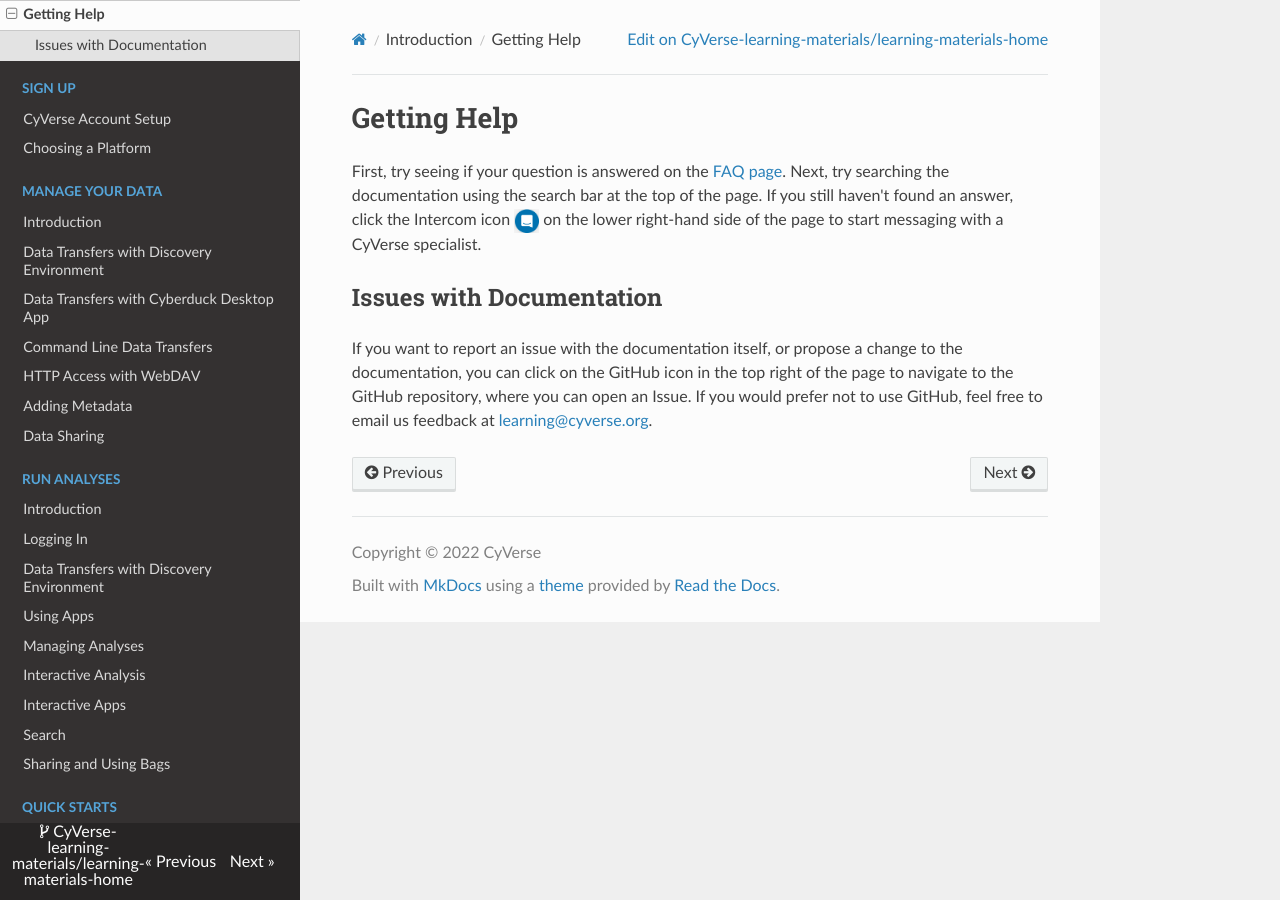
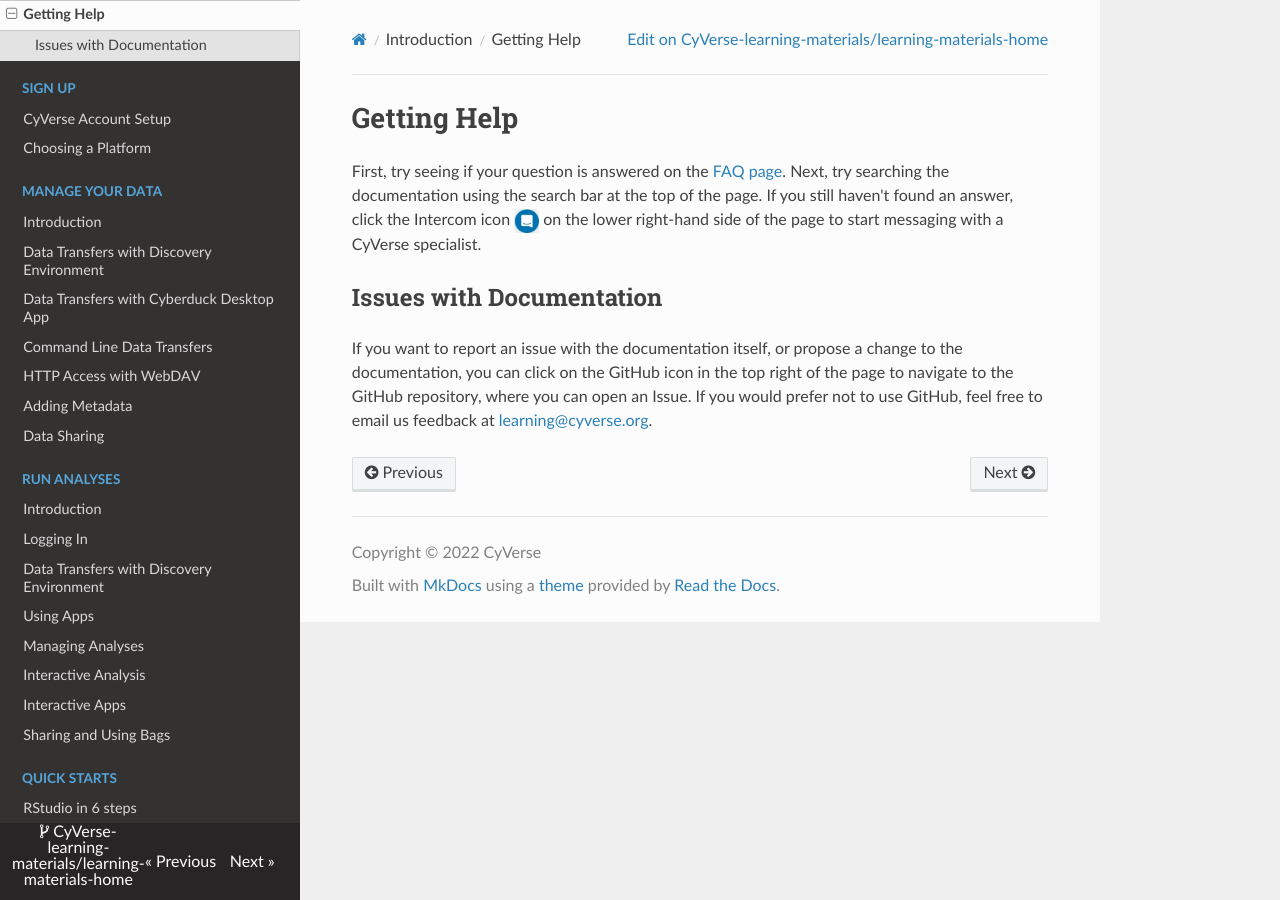
Before and after one commit to CyVerse-learning-materials/learning-materials-home, an MkDocs documentation site: the page built from docs/getting_help.md, in a window 1280 px wide. Built offline with MkDocs 1.6.1, drawn with Linux system fonts in a browser that asks for light colours; nearby versions of some CDN libraries; a script that is not in the unit is left out.

Commit message:
removed search page from nav bar

```diff
--- a/mkdocs.yml
+++ b/mkdocs.yml
@@ -39,7 +39,7 @@
     - 'Managing Analyses': de/managing_analyses.md
     - 'Interactive Analysis': vice/about.md
     - 'Interactive Apps': vice/apps.md
-    - 'Search': de/search.md
+      #- 'Search': de/search.md
     - 'Sharing and Using Bags': de/bags.md
   - 'Quick Starts':
     - 'RStudio in 6 steps': vice/quick-rstudio.md
```
